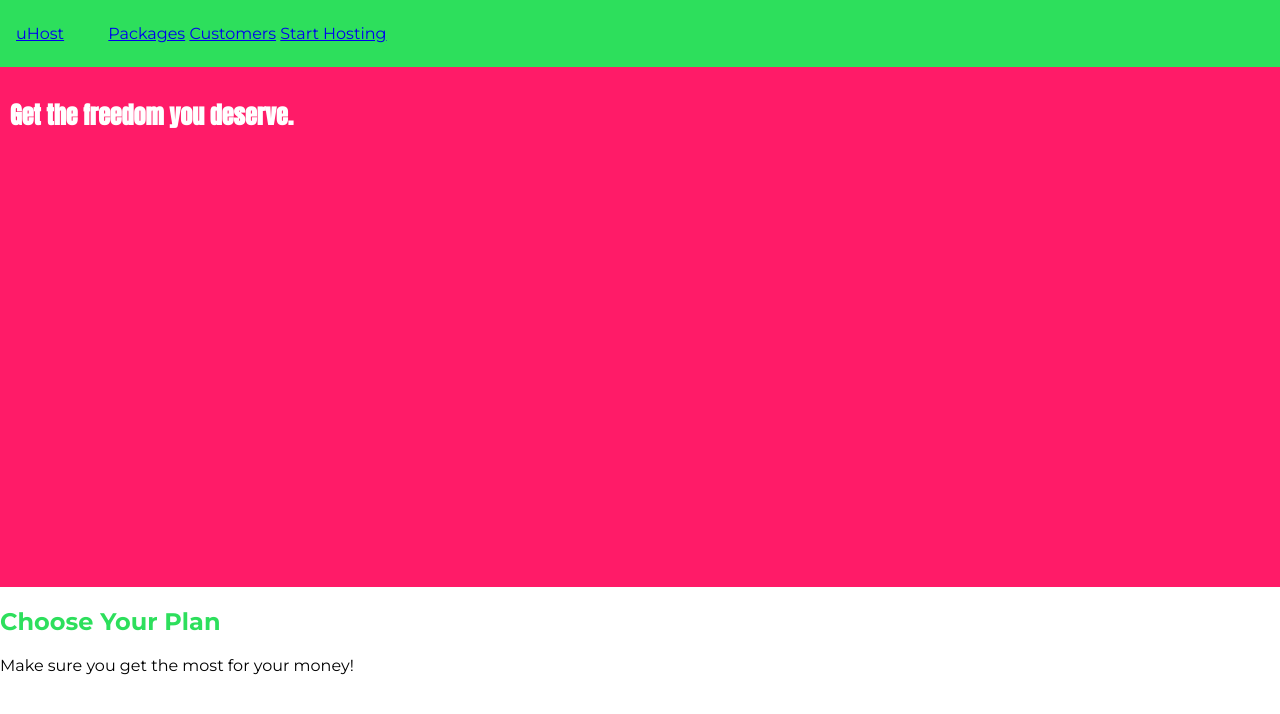
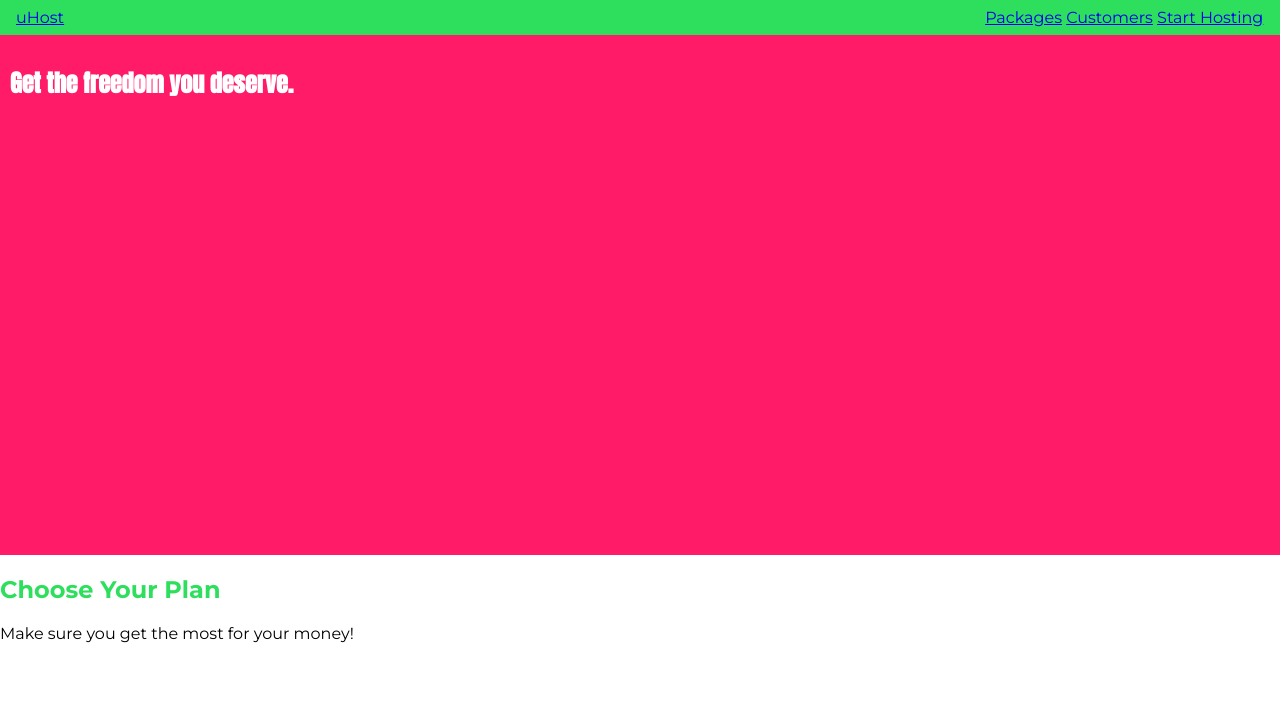
Before and after one commit to andrewrey/divingDeeperCSS, a website: page index.html in a window 1280 px wide. Drawn offline with Linux system fonts and the light colour scheme.

Commit message:
nav bar inline

```diff
--- a/main.scss
+++ b/main.scss
@@ -11,13 +11,21 @@ body {
   background: #2ddf5c;
   padding: 8px 16px;
   width: 100%;
-  div {
+  > div {
     display: inline-block;
   }
 }
 
 .main-nav {
   display: inline-block;
+  text-align: right;
+  width: calc(100% - 49px - 4px);
+}
+
+.main-nav__items {
+  margin: 0;
+  padding: 0;
+  list-style-type: none;
 }
 
 .main-nav__item {
```
Also changed, not shown: css/styles.css.
